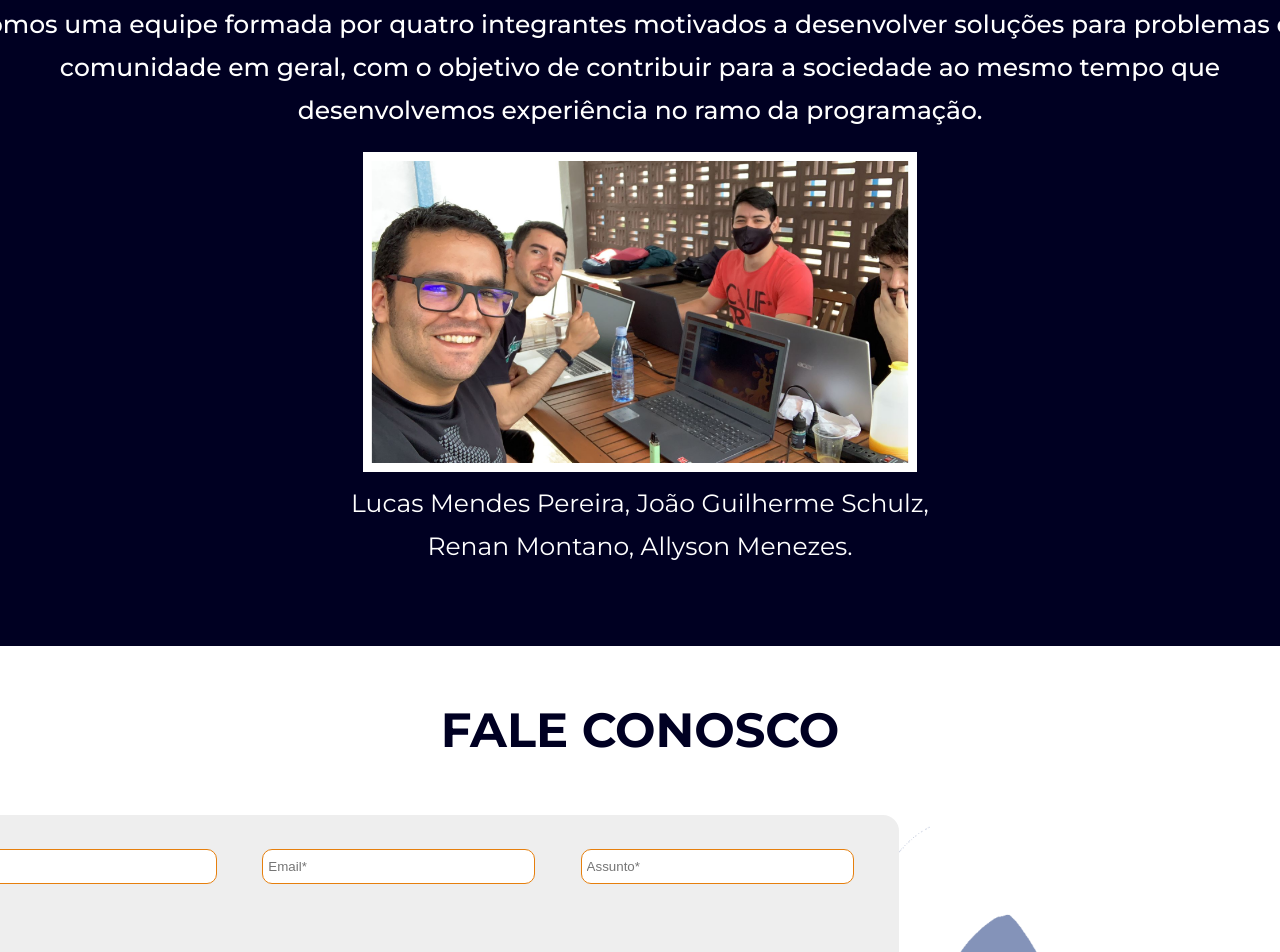
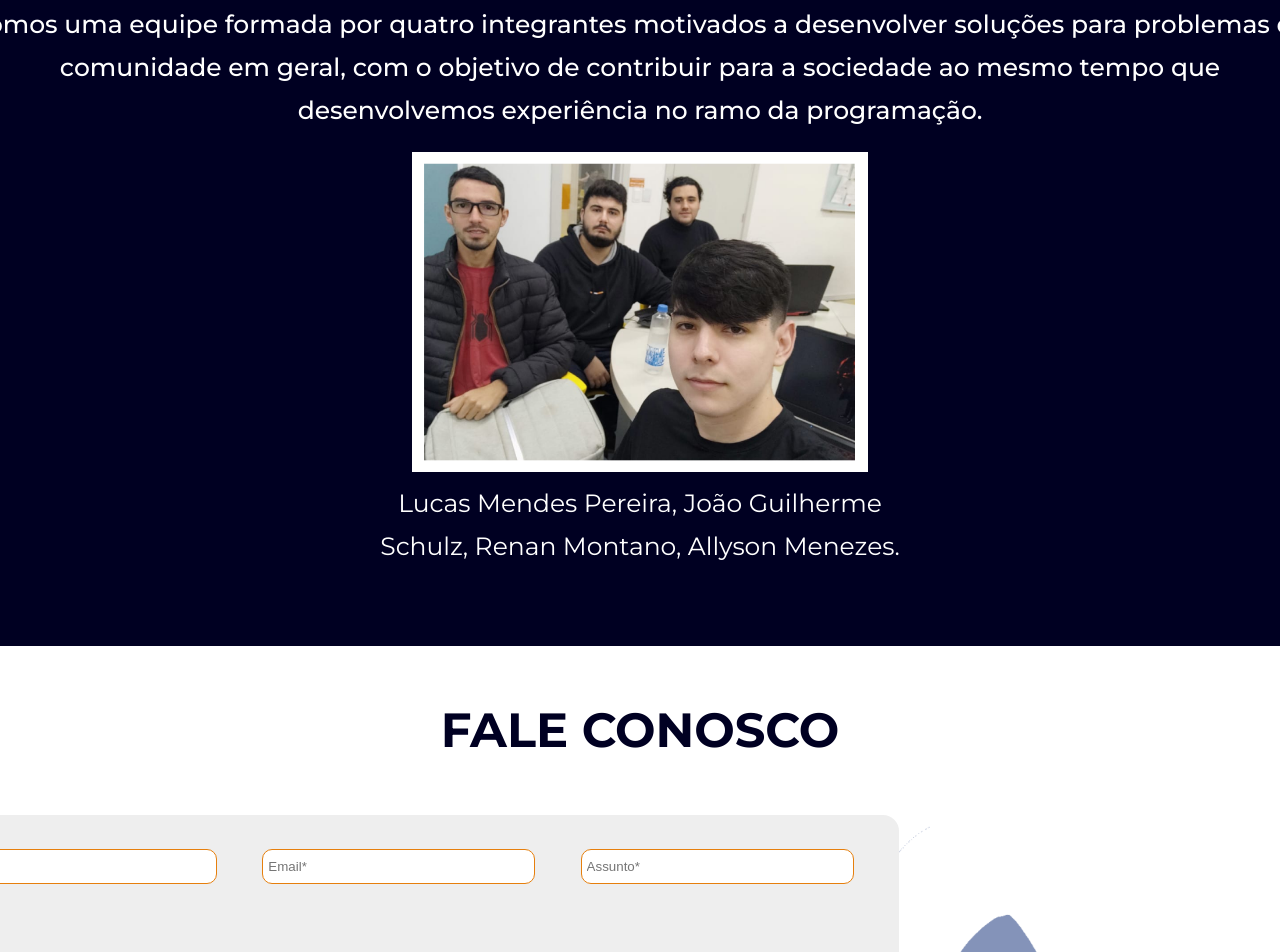
Before and after one commit to renanmontanopaz/Projeto_Yhelp, a plain HTML site: page index.html in a window 1280 px wide. Shown: the part 1754-2706 px from the top of the page. Drawn offline with nearby package versions, Linux system fonts and the light colour scheme.

Commit message:
adicionado imagem da equipe

```diff
--- a/index.html
+++ b/index.html
@@ -49,7 +49,7 @@
             para problemas da comunidade em geral, com o objetivo de contribuir para a
             sociedade ao mesmo tempo que desenvolvemos experiência no ramo da
             programação.</p>
-        <img class="nos" src="img/nós.png">
+        <img class="nos" src="img/nós2.png">
         <p class="nomenos">Lucas Mendes Pereira, João Guilherme Schulz, Renan Montano, Allyson Menezes.</p>
     </section>
     <section id="contato" class="contato">
--- a/styles.css
+++ b/styles.css
@@ -202,7 +202,7 @@ section {
     line-height: 43px;
     text-align: center;
     color: #FFFFFF;
-    width: 600px;
+    width: 550px;
     margin-top: 10px;
 }
 .nos{
```
Also changed, not shown: img/nós2.png (added).
